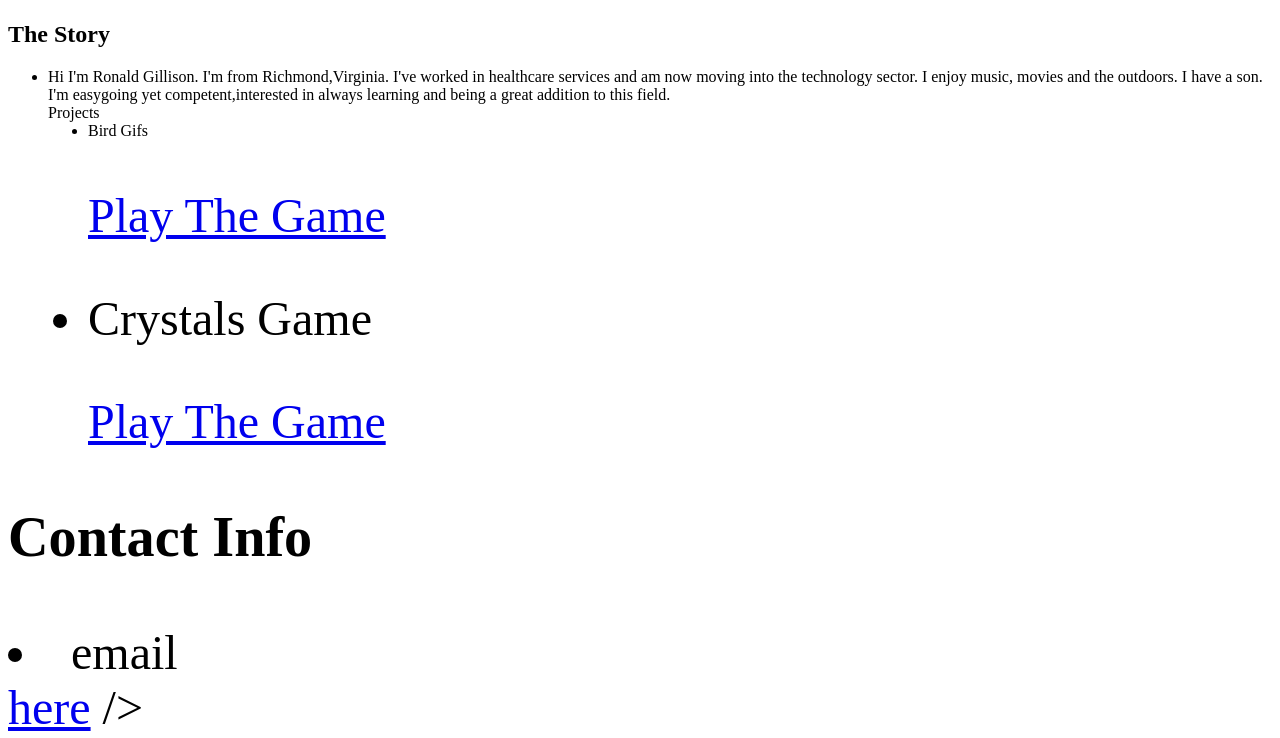
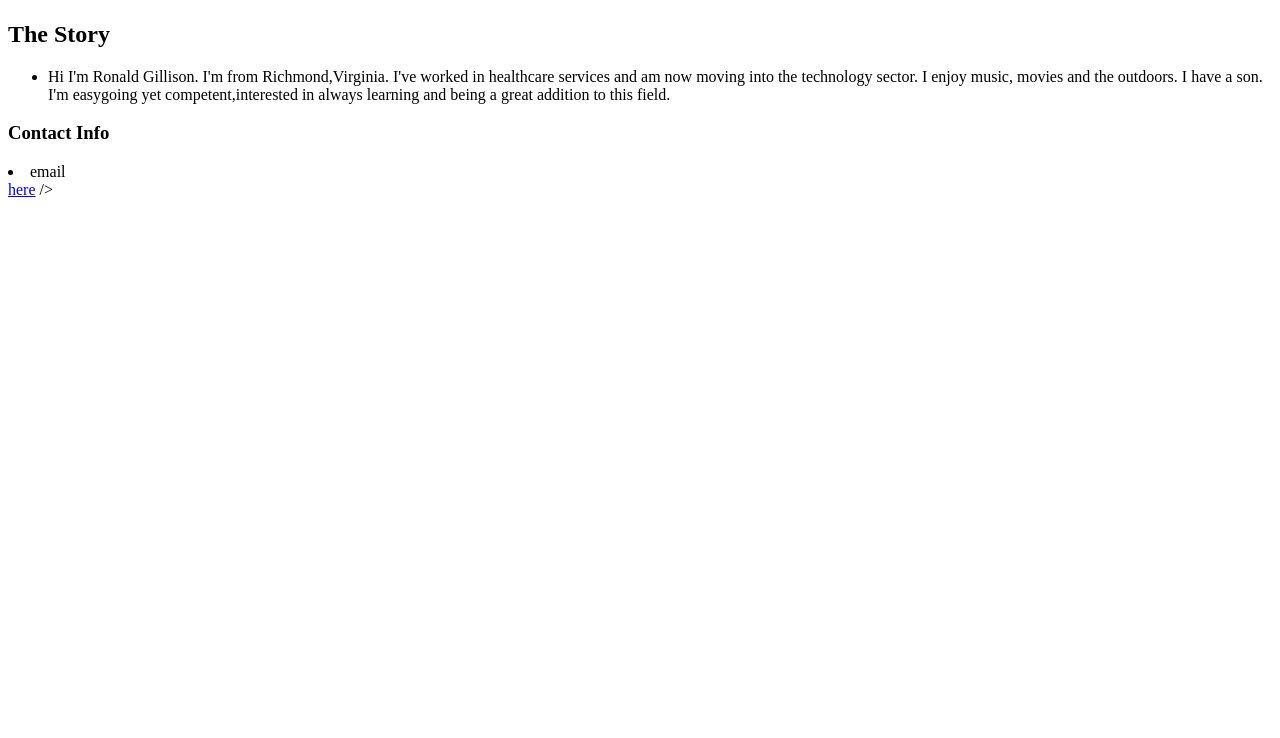
Before and after one commit to RonaldGillison/RonaldGillison.github.io, a plain HTML site: page index.html in a window 1280 px wide. Shown: the part 383-1121 px from the top of the page. After the commit the page ends 800 px from the top, so only its background shows below. Drawn offline with Linux system fonts and the light colour scheme.

Commit message:
Update index.html

```diff
--- a/index.html
+++ b/index.html
@@ -27,17 +27,6 @@
       </li>
 
 
-      Projects
-      <ul style="list-style-type:disc;">
-        <li>Bird Gifs</li>
-        <font size="16"BIRD GIFS!</font>
-        <p><a href="RonaldGillison.github.io/Giftastic/">Play The Game</a></p>
-
-        <li>Crystals Game</li>
-        <font size="16"BIRD GIFS!</font>
-<p><a href=RonaldGillison.github.io/unit-4-game/"">Play The Game</a></p>
-</ul>
-
 
     </ul>
       <h3>Contact Info</h3>
```
